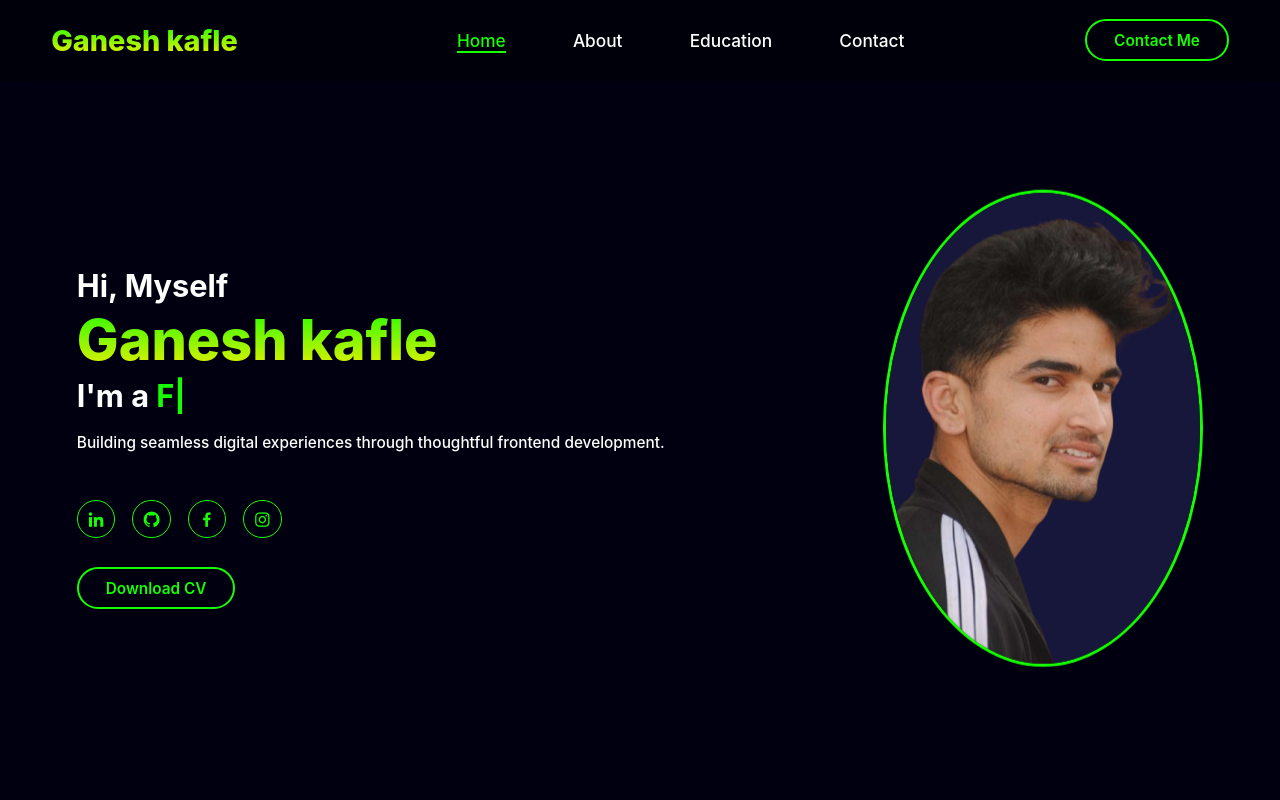
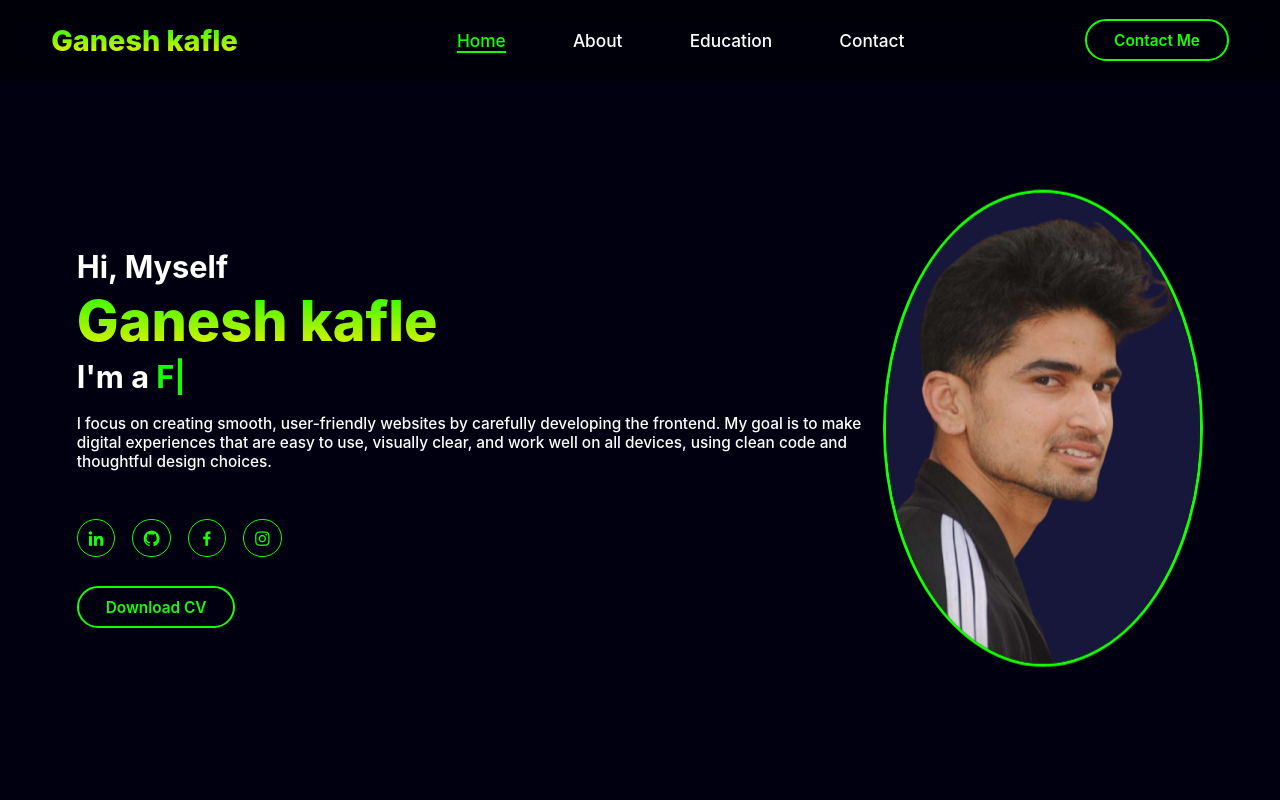
Before and after one commit to Ghhjuv/Portfolio, a plain HTML site: page index.html in a window 1280 px wide. Shown: the top 800 px of the page. Drawn offline with nearby package versions, Linux system fonts and the light colour scheme.

Commit message:
Update index.html
ganesh

```diff
--- a/index.html
+++ b/index.html
@@ -40,7 +40,7 @@
             <h1>Ganesh kafle</h1>
             <h3>I'm a <span class="multiple-text"></span></h3>
 
-            <p>Building seamless digital experiences through thoughtful frontend development.</p>
+            <p>I focus on creating smooth, user-friendly websites by carefully developing the frontend. My goal is to make digital experiences that are easy to use, visually clear, and work well on all devices, using clean code and thoughtful design choices.</p>
 
             <div class="social-media">
                 <a href="#"><i class='bx bxl-linkedin'></i></a>
```
